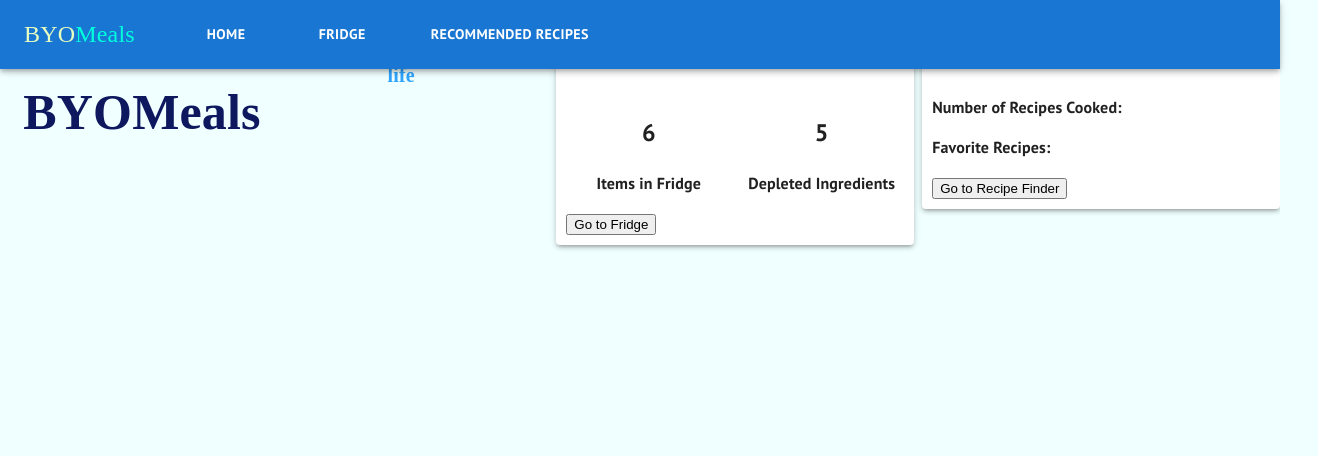
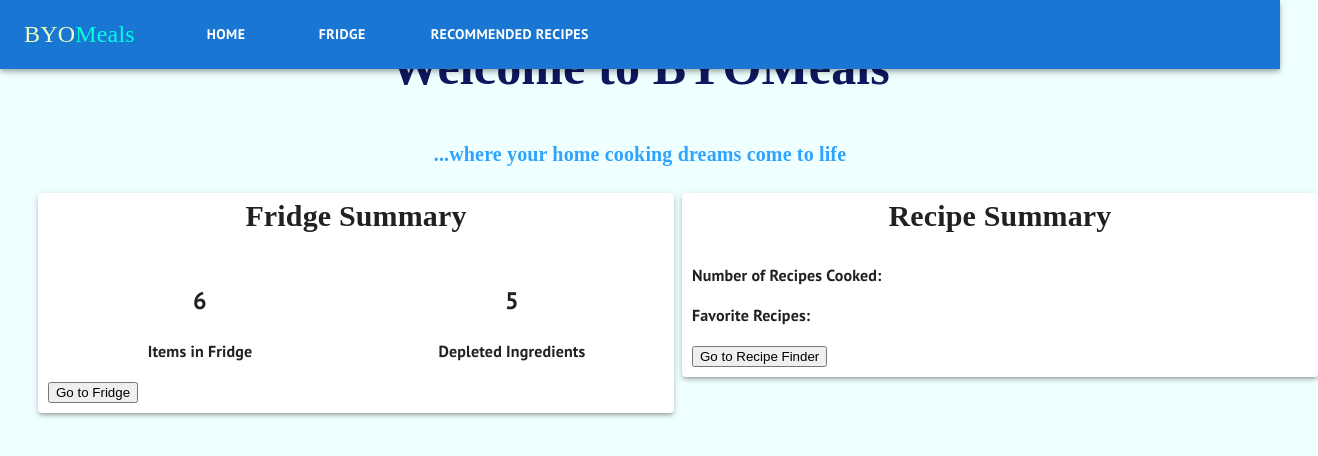
Before and after one commit to ybuchi/byomeals, a React (Create React App) app: page / in a window 1280 px wide. Shown: the top 456 px of the page, 1318 px wide, since content can reach past the window. Built offline with nearby package versions, Linux system fonts and the light colour scheme; data requests are answered from the project's data file; a web font is replaced by a local one.

Commit message:
Moved the Outlet component out of the Box element to make sure the CSS works as expected

```diff
--- a/src/Components/App.js
+++ b/src/Components/App.js
@@ -104,6 +104,7 @@ function App() {
   },[setFridgeData])
 
   return (
+    <>
     <Box sx={{ display: 'flex' }}>
       <CssBaseline />
       <AppBar className="navbar" position="fixed" open={open}>
@@ -150,8 +151,10 @@ function App() {
         </Container>
         </AppBar>
         {/* {windowSize ? <Drawers handleDrawerClose={handleDrawerClose} open={open}/> : null} */}
-        <Outlet context={[fridgeData, setFridgeData, newItemForm, newItemFormState, searchState, setSearchState]}/>
       </Box>
+
+      <Outlet context={[fridgeData, setFridgeData, newItemForm, newItemFormState, searchState, setSearchState]}/>
+      </>
 
   );
 }
--- a/src/Components/Dashboard.css
+++ b/src/Components/Dashboard.css
@@ -2,7 +2,7 @@
     font-size: 50px;
     font-family: 'Skranji', cursive;
     color: #0E185F;
-    margin: 0px;
+    margin-top: 30px;
     text-align: center;
 }
 .subtitle {
--- a/src/Components/Dashboard.js
+++ b/src/Components/Dashboard.js
@@ -17,8 +17,11 @@ function Dashboard() {
 
     return(
         <>
+
             <h1 className="title">Welcome to BYOMeals</h1>
             <h3 className="subtitle">...where your home cooking dreams come to life</h3>
+
+
 
             <Grid container spacing={1} id="item-container">
                 <FridgeDashboard fridgeData={ fridgeData } foodInFridge={foodInFridge} depletedFoods={depletedFoods}/>
```
